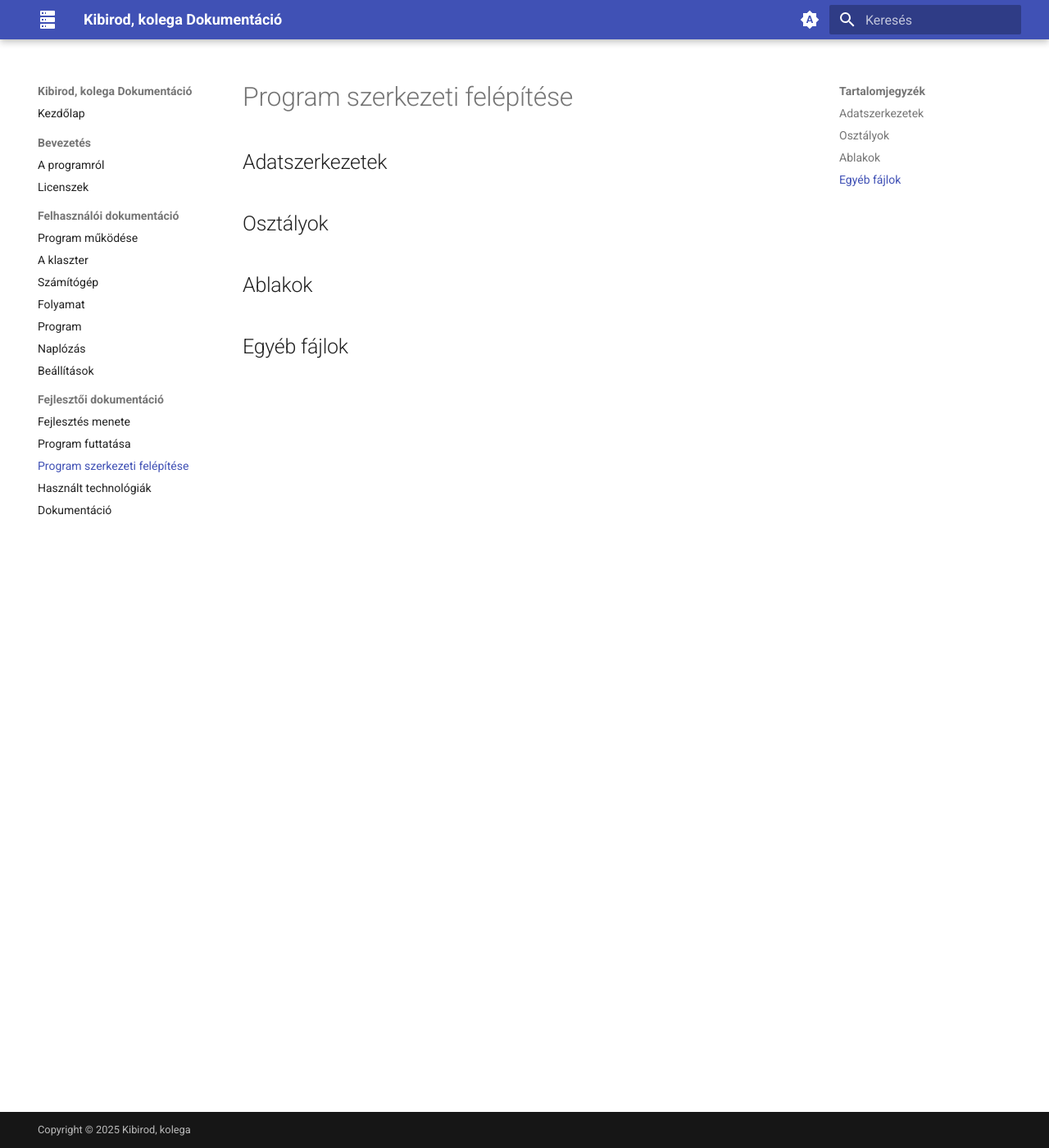
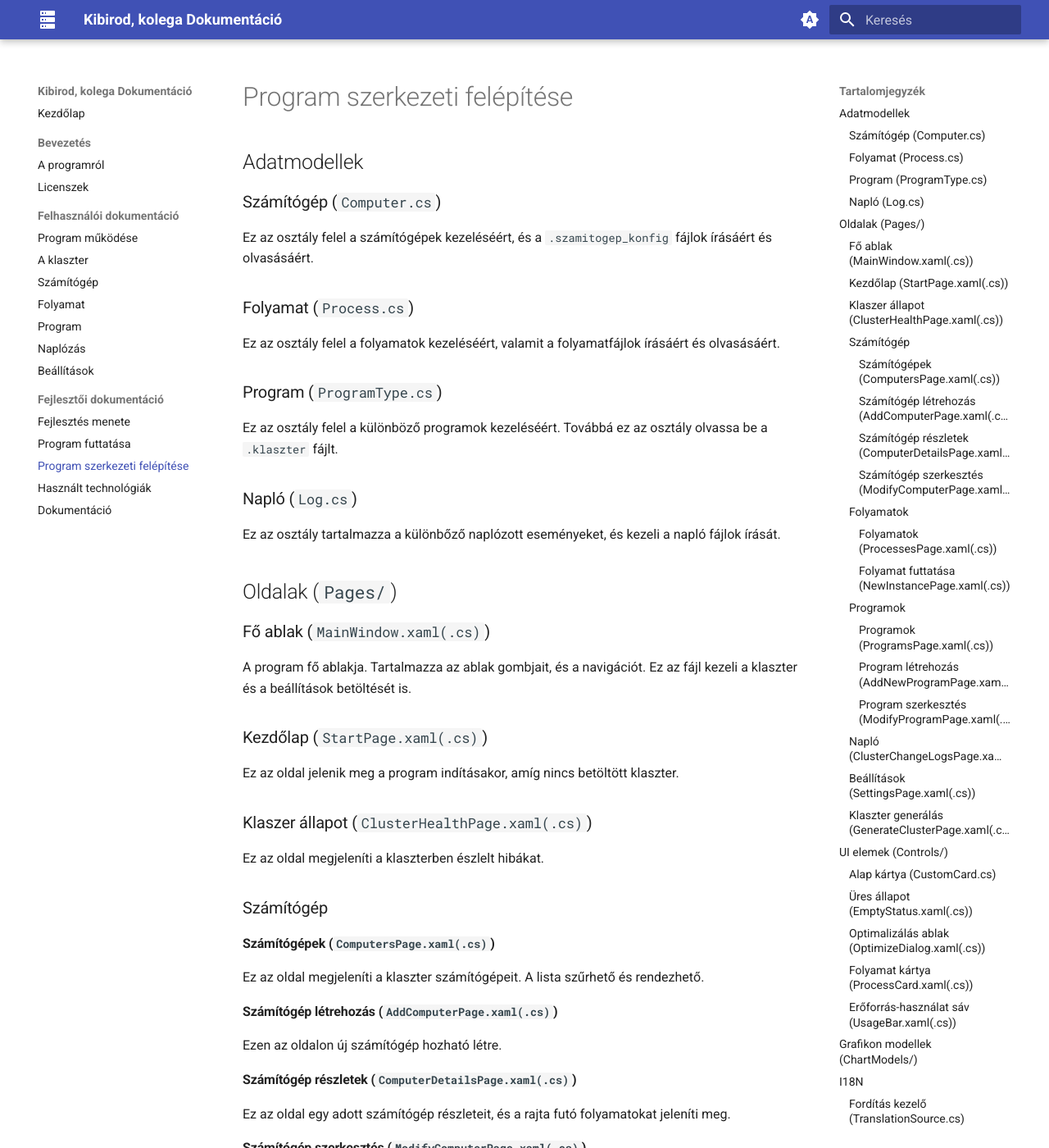
Before and after one commit to gyorfimarcell/Dusza2025, an MkDocs documentation site: the page built from documentation/docs/fejlesztoi/szerkezet.md, in a window 1280 px wide and 1400 px high. Shown: the whole window at 82% size. Built offline with MkDocs 1.6.1 and Material for MkDocs 9.7.7, drawn with Linux system fonts in a browser that asks for light colours; some of the changed text lies outside the part shown.

Commit message:
Program structure page

```diff
--- a/documentation/docs/fejlesztoi/szerkezet.md
+++ b/documentation/docs/fejlesztoi/szerkezet.md
@@ -1,9 +1,144 @@
 # Program szerkezeti felépítése
 
-## Adatszerkezetek
+## Adatmodellek
 
-## Osztályok
+### Számítógép (`Computer.cs`)
 
-## Ablakok
+Ez az osztály felel a számítógépek kezeléséért, és a `.szamitogep_konfig` fájlok írásáért és olvasásáért.
+
+### Folyamat (`Process.cs`)
+
+Ez az osztály felel a folyamatok kezeléséért, valamit a folyamatfájlok írásáért és olvasásáért.
+
+### Program (`ProgramType.cs`)
+
+Ez az osztály felel a különböző programok kezeléséért. Továbbá ez az osztály olvassa be a `.klaszter` fájlt.
+
+### Napló (`Log.cs`)
+
+Ez az osztály tartalmazza a különbőző naplózott eseményeket, és kezeli a napló fájlok írását.
+
+## Oldalak (`Pages/`)
+
+### Fő ablak (`MainWindow.xaml(.cs)`)
+
+A program fő ablakja. Tartalmazza az ablak gombjait, és a navigációt. Ez az fájl kezeli a klaszter és a beállítások betöltését is.
+
+### Kezdőlap (`StartPage.xaml(.cs)`)
+
+Ez az oldal jelenik meg a program indításakor, amíg nincs betöltött klaszter.
+
+### Klaszer állapot (`ClusterHealthPage.xaml(.cs)`)
+
+Ez az oldal megjeleníti a klaszterben észlelt hibákat.
+
+### Számítógép
+
+#### Számítógépek (`ComputersPage.xaml(.cs)`)
+
+Ez az oldal megjeleníti a klaszter számítógépeit. A lista szűrhető és rendezhető.
+
+#### Számítógép létrehozás (`AddComputerPage.xaml(.cs)`)
+
+Ezen az oldalon új számítógép hozható létre.
+
+#### Számítógép részletek (`ComputerDetailsPage.xaml(.cs)`)
+
+Ez az oldal egy adott számítógép részleteit, és a rajta futó folyamatokat jeleníti meg.
+
+#### Számítógép szerkesztés (`ModifyComputerPage.xaml(.cs)`)
+
+Ezen az oldalon szerkeszthető egy számítógép kapacítása.
+
+### Folyamatok
+
+#### Folyamatok (`ProcessesPage.xaml(.cs)`)
+
+Ez az oldal megjeleníti a klaszterben futó folyamatokat. A lista rendezhető és szűrhető.
+
+#### Folyamat futtatása (`NewInstancePage.xaml(.cs)`)
+
+Ezen az oldalon új folyamat futtatható.
+
+### Programok
+
+#### Programok (`ProgramsPage.xaml(.cs)`)
+
+Ez az oldal megjeleníti a klaszter programjait. A lista rendezhető és szűrhető.
+
+#### Program létrehozás (`AddNewProgramPage.xaml(.cs)`)
+
+Ezen az oldalon új program hozható létre.
+
+#### Program szerkesztés (`ModifyProgramPage.xaml(.cs)`)
+
+Ezen az oldalon módosítható egy program.
+
+### Napló (`ClusterChangeLogsPage.xaml(.cs)`)
+
+Ez az oldal megjeleníti a program naplóit.
+
+### Beállítások (`SettingsPage.xaml(.cs)`)
+
+Ezen az oldalon kiválasztható a nyelv és téma.
+
+### Klaszter generálás (`GenerateClusterPage.xaml(.cs)`)
+
+Ezen az oldalon generálható egy klaszter, megkönnyítve a program tesztelését.
+
+## UI elemek (`Controls/`)
+
+### Alap kártya (`CustomCard.cs`)
+
+Ez a control a programban megtalálató kártyák alapjául szolgál. Ide tartozik a `Themes/Generic.xaml` fájl is.
+
+### Üres állapot (`EmptyStatus.xaml(.cs)`)
+
+A kezdőképernyőn és az üres listákon megjelenő visszajelzés.
+
+### Optimalizálás ablak (`OptimizeDialog.xaml(.cs)`)
+
+A számítógépek optimalizálása során megjelenő felugró ablak.
+
+### Folyamat kártya (`ProcessCard.xaml(.cs)`)
+
+A folyamatok és a számítógép részletek oldalon megjelenő kártyák.
+
+### Erőforrás-használat sáv (`UsageBar.xaml(.cs)`)
+
+A számítógép oldalakon megjelenő, processzor és memória használatot mutató sáv.
+
+## Grafikon modellek (`ChartModels/`)
+
+Ezek az osztályok az oldalakon mejelenő grafikonokhoz szolgáltatják az adatokat.
+
+## I18N
+
+### Fordítás kezelő (`TranslationSource.cs`)
+
+Ez az osztály segédmetódusokat tartalmaz az aktív nyelv változtatásához, és a fordított szövegek lekéréséhez.
+
+### Fordítás fájlok (`Resources/`)
+
+Ebben a mappában találhatóak a lefordított szövegek. A `Strings.resx` fájl az angol szövegeket, a `Strings.hu-HU.resx` fájl
+pedig a magyar fordítást tartalmazza. Egy új `.resx` fájl hozzáadásával a program további nyelvekkel bővíthető.
+
+###
 
 ## Egyéb fájlok
+
+### Klaszter ellenőrzés (`ClusterHealth.cs`)
+
+Ez az osztály metódusokat tartalmaz a klaszter hibáinak észleléséhez és javításához.
+
+### Egyedi oldal (`CustomPage.cs`)
+
+Ez az osztály a legtöbb oldal ősosztályaként szolgál. Néhány segédmetódust tartalmaz, amire több oldalnak is szüksége van.
+
+### Validáció (`Validate.cs`)
+
+Ez az osztály segédmetódusokat tartalmaz a különböző adatszerkezetek és fájlok ellenőrzéséhez.
+
+### Ikon (`images/icon.ico`)
+
+A program által használt ikon. Ez az Icons8 ingyenesen elérhető ikoncsomagjából származik.
```
